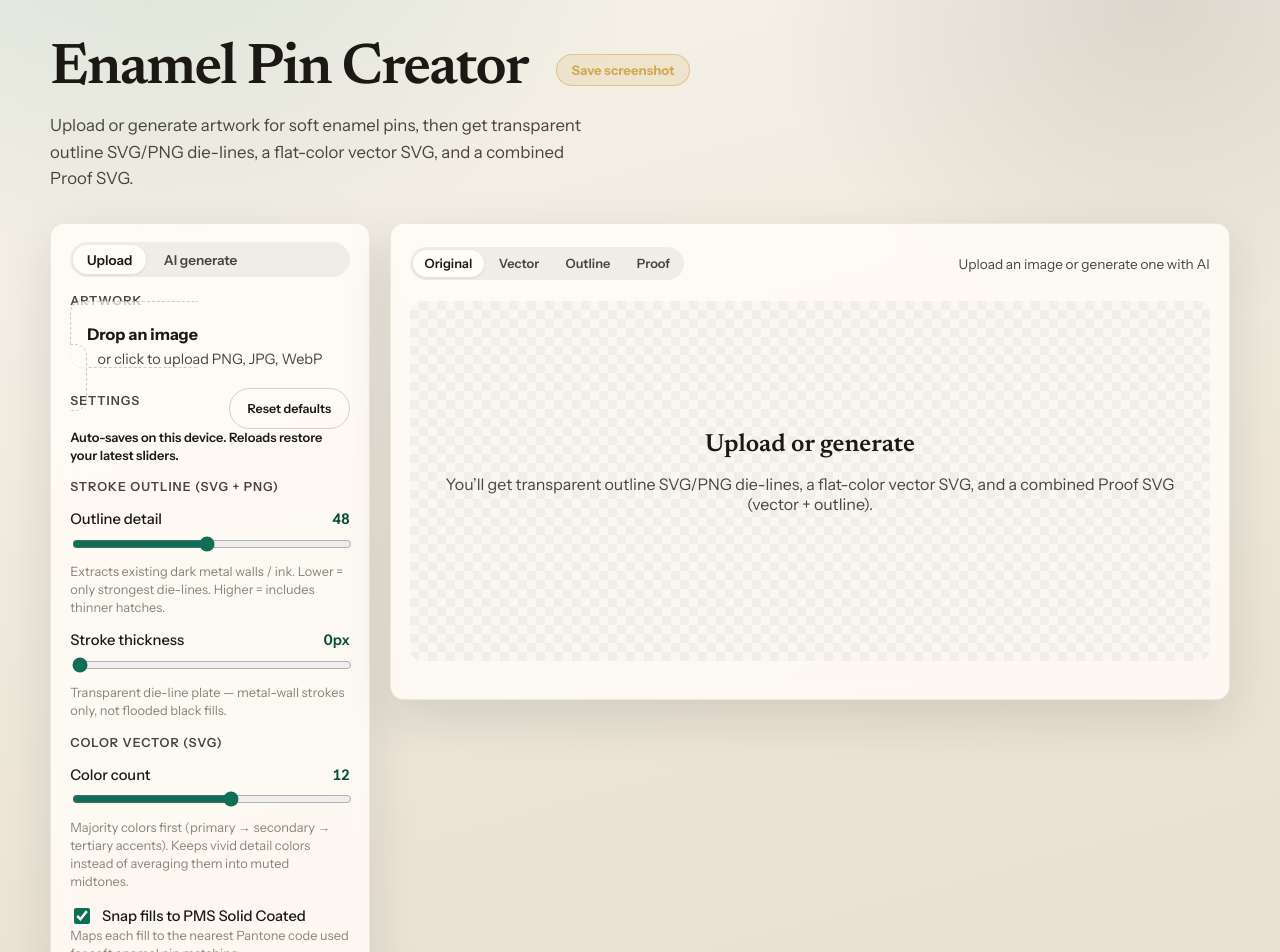
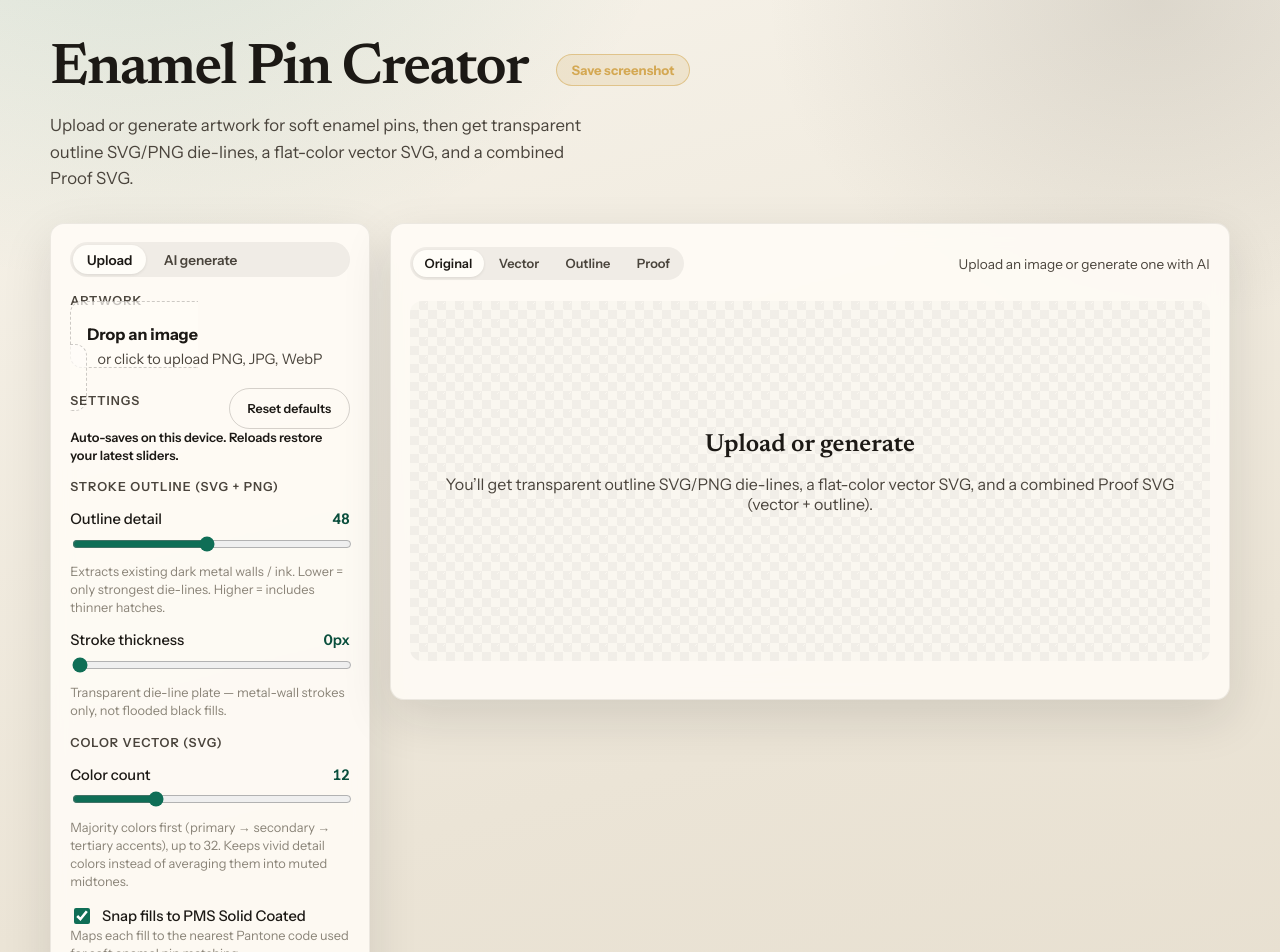
Before and after one commit to LutherFergus/enamel-pin, a React (Vite) app: page / in a window 1280 px wide. Shown: the top 952 px of the page. Built offline with nearby package versions, Linux system fonts and the light colour scheme.

Commit message:
Raise vector color count ceiling to 32
Allow up to 32 enamel fill colors on the slider and in saved settings
so denser artwork (e.g. motorcycle pin-up) can keep more detail hues.

Co-authored-by: LutherFergus <LutherFergus@users.noreply.github.com>

```diff
--- a/src/components/DualControls.tsx
+++ b/src/components/DualControls.tsx
@@ -91,7 +91,7 @@ export function DualControls({
         <input
           type="range"
           min={4}
-          max={18}
+          max={32}
           step={1}
           value={settings.vector.colorCount}
           disabled={disabled}
@@ -99,8 +99,8 @@ export function DualControls({
         />
       </div>
       <p className="hint">
-        Majority colors first (primary → secondary → tertiary accents). Keeps vivid detail
-        colors instead of averaging them into muted midtones.
+        Majority colors first (primary → secondary → tertiary accents), up to 32.
+        Keeps vivid detail colors instead of averaging them into muted midtones.
       </p>
 
       <label className="check-row">
--- a/src/lib/rememberSettings.ts
+++ b/src/lib/rememberSettings.ts
@@ -37,7 +37,7 @@ export function sanitizeSettings(raw: unknown): DualOutputSettings {
 
   if (o.vector && typeof o.vector === 'object') {
     if (isFiniteNumber(o.vector.colorCount)) {
-      base.vector.colorCount = Math.max(4, Math.min(18, Math.round(o.vector.colorCount)))
+      base.vector.colorCount = Math.max(4, Math.min(32, Math.round(o.vector.colorCount)))
     }
     if (isFiniteNumber(o.vector.minRegionRatio)) {
       base.vector.minRegionRatio = Math.max(0.00005, Math.min(0.01, o.vector.minRegionRatio))
```
